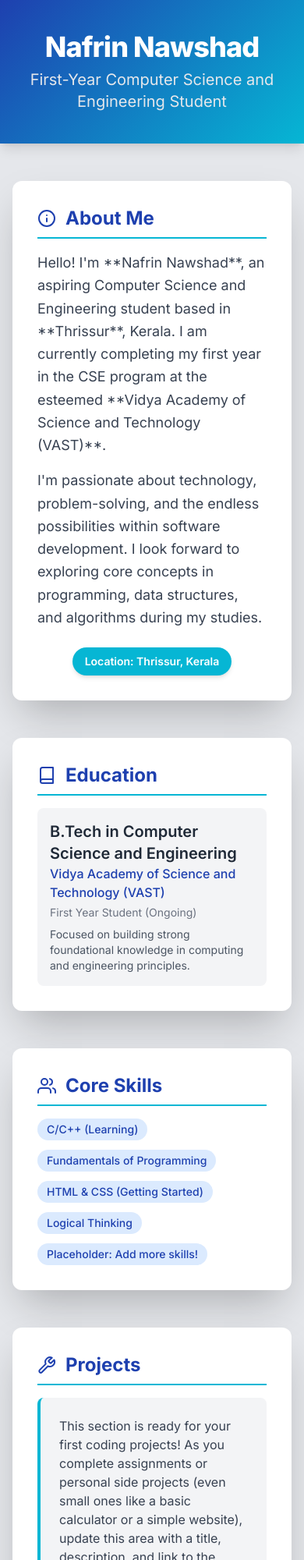
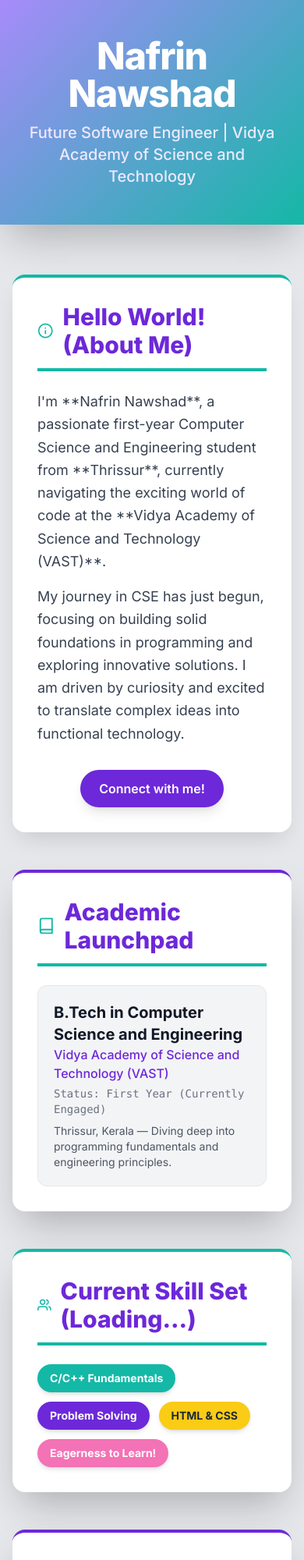
Before and after one commit to nafriinn/nafriinn.github.io, a plain HTML site: page index.html in a window 390 px wide. Shown: the top 2000 px of the page at 78% size. Drawn offline with nearby package versions, Linux system fonts and the light colour scheme.

Commit message:
Update index.html

```diff
--- a/index.html
+++ b/index.html
@@ -3,10 +3,10 @@
 <head>
     <meta charset="UTF-8">
     <meta name="viewport" content="width=device-width, initial-scale=1.0">
-    <title>Nafrin Nawshad | CSE Student Portfolio</title>
+    <title>Nafrin Nawshad | Vibrant CSE Student Portfolio</title>
     <!-- Load Tailwind CSS -->
     <script src="https://cdn.tailwindcss.com"></script>
-    <!-- Configure Tailwind for custom font (Inter) -->
+    <!-- Configure Tailwind for custom font (Inter) and vibrant colors -->
     <script>
         tailwind.config = {
             theme: {
@@ -15,9 +15,9 @@
                         sans: ['Inter', 'sans-serif'],
                     },
                     colors: {
-                        'primary-blue': '#1e40af',
-                        'secondary-gray': '#f3f4f6',
-                        'accent-cyan': '#06b6d4',
+                        'primary-violet': '#6d28d9', /* Deep Violet */
+                        'accent-teal': '#14b8a6',   /* Vibrant Teal/Turquoise */
+                        'background-light': '#f3f4f6', /* Lighter gray background */
                     }
                 }
             }
@@ -29,111 +29,120 @@
         /* General styling and scroll behavior */
         body {
             font-family: 'Inter', sans-serif;
-            background-color: #e5e7eb; /* Light gray background */
+            background-color: #e5e7eb; /* Soft light background */
         }
-        /* Custom header gradient */
+        /* Custom header gradient for a vibrant look */
         .header-bg {
-            background: linear-gradient(135deg, #1e40af 0%, #06b6d4 100%);
+            /* Fun, energetic gradient from violet to teal */
+            background: linear-gradient(135deg, #a78bfa 0%, #14b8a6 100%);
         }
         .card {
+            /* Stronger, fun shadow */
+            box-shadow: 0 15px 30px -10px rgba(0, 0, 0, 0.15);
             transition: transform 0.3s ease, box-shadow 0.3s ease;
         }
+        /* More dynamic hover effect */
         .card:hover {
-            transform: translateY(-2px);
-            box-shadow: 0 10px 15px -3px rgba(0, 0, 0, 0.1), 0 4px 6px -2px rgba(0, 0, 0, 0.05);
+            transform: translateY(-5px) rotate(1deg); /* Slight lift and subtle rotation */
+            box-shadow: 0 25px 50px -12px rgba(109, 40, 217, 0.4); /* Violet glow shadow */
         }
     </style>
 </head>
 <body class="antialiased min-h-screen">
 
-    <!-- Header Section -->
-    <header class="header-bg py-10 shadow-lg">
+    <!-- Header Section (Uses the new gradient background) -->
+    <header class="header-bg py-12 shadow-2xl">
         <div class="max-w-4xl mx-auto px-6 text-center">
-            <h1 class="text-4xl sm:text-5xl font-extrabold text-white tracking-tight">
+            <h1 class="text-5xl sm:text-6xl font-extrabold text-white tracking-tight transform hover:scale-105 transition duration-300">
                 Nafrin Nawshad
             </h1>
-            <p class="text-xl text-gray-200 mt-2">
-                First-Year Computer Science and Engineering Student
+            <p class="text-xl text-violet-100 mt-3 font-medium">
+                Future Software Engineer | Vidya Academy of Science and Technology
             </p>
         </div>
     </header>
 
     <!-- Main Content Container -->
-    <main class="max-w-4xl mx-auto px-4 py-12 space-y-12">
+    <main class="max-w-4xl mx-auto px-4 py-16 space-y-12">
 
         <!-- 1. About/Introduction Section -->
-        <section class="bg-white p-8 rounded-xl shadow-2xl card">
-            <h2 class="text-2xl font-bold text-primary-blue border-b-2 border-accent-cyan pb-2 mb-4 flex items-center">
-                <svg xmlns="http://www.w3.org/2000/svg" class="h-6 w-6 mr-3" viewBox="0 0 24 24" fill="none" stroke="currentColor" stroke-width="2" stroke-linecap="round" stroke-linejoin="round"><circle cx="12" cy="12" r="10"></circle><path d="M12 16v-4"></path><path d="M12 8h.01"></path></svg>
-                About Me
+        <section class="bg-white p-8 rounded-2xl card border-t-4 border-accent-teal">
+            <h2 class="text-3xl font-extrabold text-primary-violet border-b-4 border-accent-teal pb-3 mb-6 flex items-center">
+                <svg xmlns="http://www.w3.org/2000/svg" class="h-7 w-7 mr-3 text-accent-teal" viewBox="0 0 24 24" fill="none" stroke="currentColor" stroke-width="2" stroke-linecap="round" stroke-linejoin="round"><circle cx="12" cy="12" r="10"></circle><path d="M12 16v-4"></path><path d="M12 8h.01"></path></svg>
+                Hello World! (About Me)
             </h2>
             <p class="text-gray-700 leading-relaxed text-lg">
-                Hello! I'm **Nafrin Nawshad**, an aspiring Computer Science and Engineering student based in **Thrissur**, Kerala. I am currently completing my first year in the CSE program at the esteemed **Vidya Academy of Science and Technology (VAST)**.
+                I'm **Nafrin Nawshad**, a passionate first-year Computer Science and Engineering student from **Thrissur**, currently navigating the exciting world of code at the **Vidya Academy of Science and Technology (VAST)**.
             </p>
             <p class="text-gray-700 leading-relaxed text-lg mt-4">
-                I'm passionate about technology, problem-solving, and the endless possibilities within software development. I look forward to exploring core concepts in programming, data structures, and algorithms during my studies.
+                My journey in CSE has just begun, focusing on building solid foundations in programming and exploring innovative solutions. I am driven by curiosity and excited to translate complex ideas into functional technology.
             </p>
-            <div class="mt-6 text-center">
-                <span class="inline-block bg-accent-cyan text-white text-sm font-semibold px-4 py-2 rounded-full shadow-md">
-                    Location: Thrissur, Kerala
-                </span>
+            <div class="mt-8 text-center">
+                <!-- Fun button style -->
+                <button class="bg-primary-violet text-white text-md font-semibold px-6 py-3 rounded-full shadow-lg hover:shadow-xl hover:bg-violet-700 transition duration-300 transform hover:scale-105">
+                    Connect with me!
+                </button>
             </div>
         </section>
 
         <!-- 2. Education Section -->
-        <section class="bg-white p-8 rounded-xl shadow-2xl card">
-            <h2 class="text-2xl font-bold text-primary-blue border-b-2 border-accent-cyan pb-2 mb-4 flex items-center">
-                <svg xmlns="http://www.w3.org/2000/svg" class="h-6 w-6 mr-3" viewBox="0 0 24 24" fill="none" stroke="currentColor" stroke-width="2" stroke-linecap="round" stroke-linejoin="round"><path d="M4 19.5A2.5 2.5 0 0 1 6.5 17H20"></path><path d="M6.5 2H20v20H6.5A2.5 2.5 0 0 1 4 19.5v-15A2.5 2.5 0 0 1 6.5 2z"></path></svg>
-                Education
+        <section class="bg-white p-8 rounded-2xl shadow-2xl card border-t-4 border-primary-violet">
+            <h2 class="text-3xl font-extrabold text-primary-violet border-b-4 border-accent-teal pb-3 mb-6 flex items-center">
+                <svg xmlns="http://www.w3.org/2000/svg" class="h-7 w-7 mr-3 text-accent-teal" viewBox="0 0 24 24" fill="none" stroke="currentColor" stroke-width="2" stroke-linecap="round" stroke-linejoin="round"><path d="M4 19.5A2.5 2.5 0 0 1 6.5 17H20"></path><path d="M6.5 2H20v20H6.5A2.5 2.5 0 0 1 4 19.5v-15A2.5 2.5 0 0 1 6.5 2z"></path></svg>
+                Academic Launchpad
             </h2>
-            <div class="space-y-4">
-                <div class="p-4 bg-secondary-gray rounded-lg">
-                    <h3 class="text-xl font-semibold text-gray-800">B.Tech in Computer Science and Engineering</h3>
-                    <p class="text-primary-blue font-medium">Vidya Academy of Science and Technology (VAST)</p>
-                    <p class="text-gray-500 text-sm mt-1">First Year Student (Ongoing)</p>
-                    <p class="text-gray-600 mt-2 text-sm">Focused on building strong foundational knowledge in computing and engineering principles.</p>
+            <div class="space-y-6">
+                <div class="p-5 bg-background-light rounded-xl border border-gray-200 hover:border-accent-teal transition duration-300">
+                    <h3 class="text-xl font-bold text-gray-900">B.Tech in Computer Science and Engineering</h3>
+                    <p class="text-primary-violet font-medium">Vidya Academy of Science and Technology (VAST)</p>
+                    <p class="text-gray-500 text-sm mt-1 font-mono">Status: First Year (Currently Engaged)</p>
+                    <p class="text-gray-600 mt-2 text-sm">Thrissur, Kerala — Diving deep into programming fundamentals and engineering principles.</p>
                 </div>
             </div>
         </section>
 
         <!-- 3. Placeholder for Skills -->
-        <section class="bg-white p-8 rounded-xl shadow-2xl card">
-            <h2 class="text-2xl font-bold text-primary-blue border-b-2 border-accent-cyan pb-2 mb-4 flex items-center">
-                <svg xmlns="http://www.w3.org/2000/svg" class="h-6 w-6 mr-3" viewBox="0 0 24 24" fill="none" stroke="currentColor" stroke-width="2" stroke-linecap="round" stroke-linejoin="round"><path d="M17 21v-2a4 4 0 0 0-4-4H5a4 4 0 0 0-4 4v2"></path><circle cx="9" cy="7" r="4"></circle><path d="M23 21v-2a4 4 0 0 0-3-3.87"></path><path d="M16 3.13a4 4 0 0 1 0 7.75"></path></svg>
-                Core Skills
+        <section class="bg-white p-8 rounded-2xl shadow-2xl card border-t-4 border-accent-teal">
+            <h2 class="text-3xl font-extrabold text-primary-violet border-b-4 border-accent-teal pb-3 mb-6 flex items-center">
+                <svg xmlns="http://www.w3.org/2000/svg" class="h-7 w-7 mr-3 text-accent-teal" viewBox="0 0 24 24" fill="none" stroke="currentColor" stroke-width="2" stroke-linecap="round" stroke-linejoin="round"><path d="M17 21v-2a4 4 0 0 0-4-4H5a4 4 0 0 0-4 4v2"></path><circle cx="9" cy="7" r="4"></circle><path d="M23 21v-2a4 4 0 0 0-3-3.87"></path><path d="M16 3.13a4 4 0 0 1 0 7.75"></path></svg>
+                Current Skill Set (Loading...)
             </h2>
             <div class="flex flex-wrap gap-3">
-                <span class="bg-blue-100 text-blue-800 text-sm font-medium px-3 py-1 rounded-full">C/C++ (Learning)</span>
-                <span class="bg-blue-100 text-blue-800 text-sm font-medium px-3 py-1 rounded-full">Fundamentals of Programming</span>
-                <span class="bg-blue-100 text-blue-800 text-sm font-medium px-3 py-1 rounded-full">HTML & CSS (Getting Started)</span>
-                <span class="bg-blue-100 text-blue-800 text-sm font-medium px-3 py-1 rounded-full">Logical Thinking</span>
-                <span class="bg-blue-100 text-blue-800 text-sm font-medium px-3 py-1 rounded-full">Placeholder: Add more skills!</span>
+                <!-- Updated skill badge styling for vibrancy -->
+                <span class="bg-accent-teal text-white text-sm font-bold px-4 py-2 rounded-full shadow-md hover:shadow-lg transition duration-200">C/C++ Fundamentals</span>
+                <span class="bg-primary-violet text-white text-sm font-bold px-4 py-2 rounded-full shadow-md hover:shadow-lg transition duration-200">Problem Solving</span>
+                <span class="bg-yellow-400 text-gray-800 text-sm font-bold px-4 py-2 rounded-full shadow-md hover:shadow-lg transition duration-200">HTML & CSS</span>
+                <span class="bg-pink-400 text-white text-sm font-bold px-4 py-2 rounded-full shadow-md hover:shadow-lg transition duration-200">Eagerness to Learn!</span>
             </div>
         </section>
 
         <!-- 4. Placeholder for Projects -->
-        <section class="bg-white p-8 rounded-xl shadow-2xl card">
-            <h2 class="text-2xl font-bold text-primary-blue border-b-2 border-accent-cyan pb-2 mb-4 flex items-center">
-                <svg xmlns="http://www.w3.org/2000/svg" class="h-6 w-6 mr-3" viewBox="0 0 24 24" fill="none" stroke="currentColor" stroke-width="2" stroke-linecap="round" stroke-linejoin="round"><path d="M14.7 6.3a1 1 0 0 0 0 1.4l1.6 1.6a1 1 0 0 0 1.4 0l3.77-3.77a6 6 0 0 1-7.94 7.94l-7.77 7.77a2 2 0 0 1-2.83-2.83l7.78-7.78a6 6 0 0 1 7.94-7.94z"></path></svg>
-                Projects
+        <section class="bg-white p-8 rounded-2xl shadow-2xl card border-t-4 border-primary-violet">
+            <h2 class="text-3xl font-extrabold text-primary-violet border-b-4 border-accent-teal pb-3 mb-6 flex items-center">
+                <svg xmlns="http://www.w3.org/2000/svg" class="h-7 w-7 mr-3 text-accent-teal" viewBox="0 0 24 24" fill="none" stroke="currentColor" stroke-width="2" stroke-linecap="round" stroke-linejoin="round"><path d="M14.7 6.3a1 1 0 0 0 0 1.4l1.6 1.6a1 1 0 0 0 1.4 0l3.77-3.77a6 6 0 0 1-7.94 7.94l-7.77 7.77a2 2 0 0 1-2.83-2.83l7.78-7.78a6 6 0 0 1 7.94-7.94z"></path></svg>
+                My Creations (Projects)
             </h2>
-            <div class="p-6 bg-secondary-gray rounded-lg border-l-4 border-accent-cyan">
-                <p class="text-gray-700">
-                    This section is ready for your first coding projects! As you complete assignments or personal side projects (even small ones like a basic calculator or a simple website), update this area with a title, description, and link to the code.
+            <div class="p-6 bg-background-light rounded-xl border-l-4 border-pink-500 shadow-inner">
+                <p class="text-gray-700 font-semibold">
+                    **Project Spotlight:** This section is waiting for your cool creations! Start documenting your class assignments, basic web pages, or any fun programs you write.
                 </p>
                 <p class="text-gray-500 text-sm mt-3">
-                    Example: **Project Title:** Simple CLI Todo List | **Technologies:** C++ | **Role:** Solo Developer
+                    Tip: Even small projects, like a command-line quiz or a basic portfolio update, demonstrate practical application of your learning.
                 </p>
+                <!-- Placeholder button -->
+                <button class="mt-4 text-accent-teal hover:text-primary-violet font-medium transition duration-200">
+                    [Future GitHub Link]
+                </button>
             </div>
         </section>
 
     </main>
 
     <!-- Footer Section -->
-    <footer class="header-bg mt-12 py-6">
-        <div class="max-w-4xl mx-auto px-4 text-center text-gray-200">
-            <p>&copy; 2025 Nafrin Nawshad. All rights reserved.</p>
-            <p class="text-sm mt-2">Built with curiosity and code.</p>
+    <footer class="header-bg mt-16 py-8">
+        <div class="max-w-4xl mx-auto px-4 text-center text-gray-50">
+            <p class="font-light">&copy; 2025 Nafrin Nawshad. Powered by curiosity.</p>
+            <p class="text-xs mt-1 opacity-80">Thrissur | Vidya Academy of Science and Technology</p>
         </div>
     </footer>
 
```
